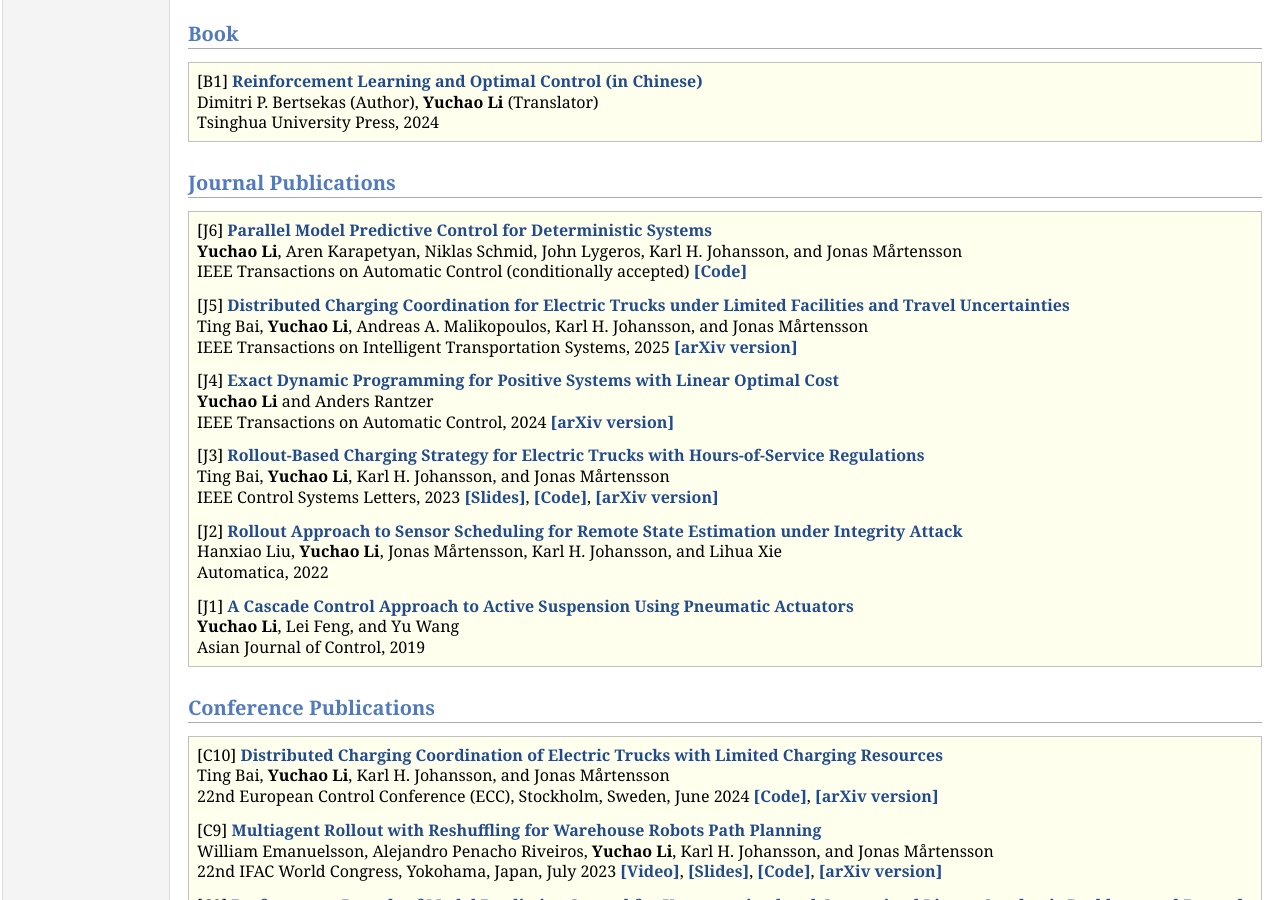
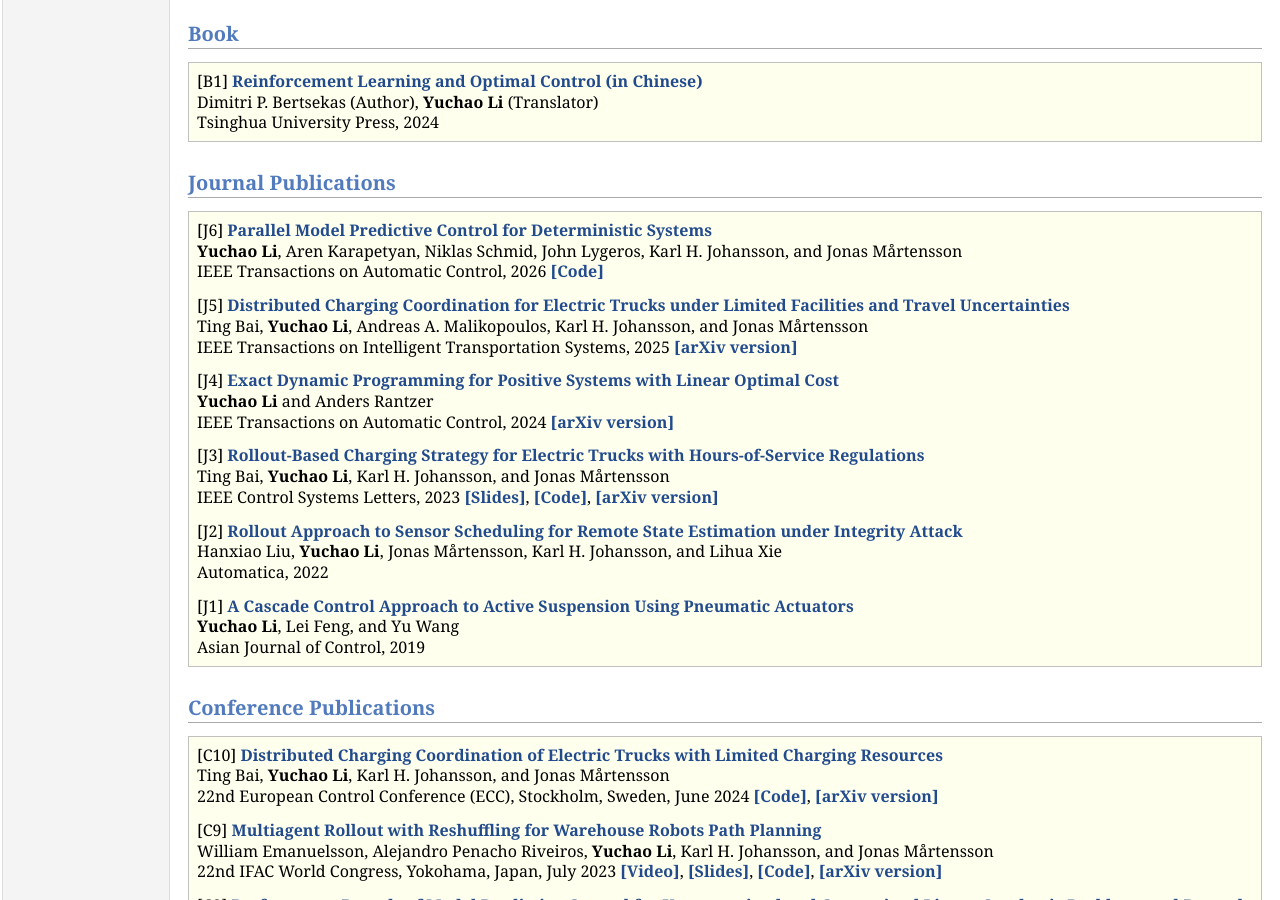
Before and after one commit to yuchaotaigu/yuchaotaigu.github.io, a Jekyll site: the page research.html, which Jekyll copies as it is, in a window 1280 px wide and 900 px high, scrolled down 708 px. Built offline with Jekyll 4.4.1, drawn with Linux system fonts in a browser that asks for light colours; comment, search, counter and statistics services are not loaded.

Commit message:
Parallel MPC

```diff
--- a/research.html
+++ b/research.html
@@ -82,7 +82,7 @@ Tsinghua University Press, 2024
 <div class="blockcontent">
 <p>[J6] <a href="http://arxiv.org/abs/2309.14560"><b>Parallel Model Predictive Control for Deterministic Systems</b></a> <br />
 <b>Yuchao Li</b>, Aren Karapetyan, Niklas Schmid, John Lygeros, Karl H. Johansson, and Jonas Mårtensson<br />
- IEEE Transactions on Automatic Control (conditionally accepted) <a href="https://github.com/akarapet/pr-mpc"><b>[Code]</b></a></p>
+ IEEE Transactions on Automatic Control, 2026 <a href="https://github.com/akarapet/pr-mpc"><b>[Code]</b></a></p>
 <p>[J5] <a href="https://ieeexplore.ieee.org/document/10932686"><b>Distributed Charging Coordination for Electric Trucks under Limited Facilities and Travel Uncertainties</b></a> <br />
 Ting Bai, <b>Yuchao Li</b>, Andreas A. Malikopoulos, Karl H. Johansson, and Jonas Mårtensson <br />
  IEEE Transactions on Intelligent Transportation Systems, 2025 <a href="https://arxiv.org/abs/2407.10307"><b>[arXiv version]</b></a></p>
```
